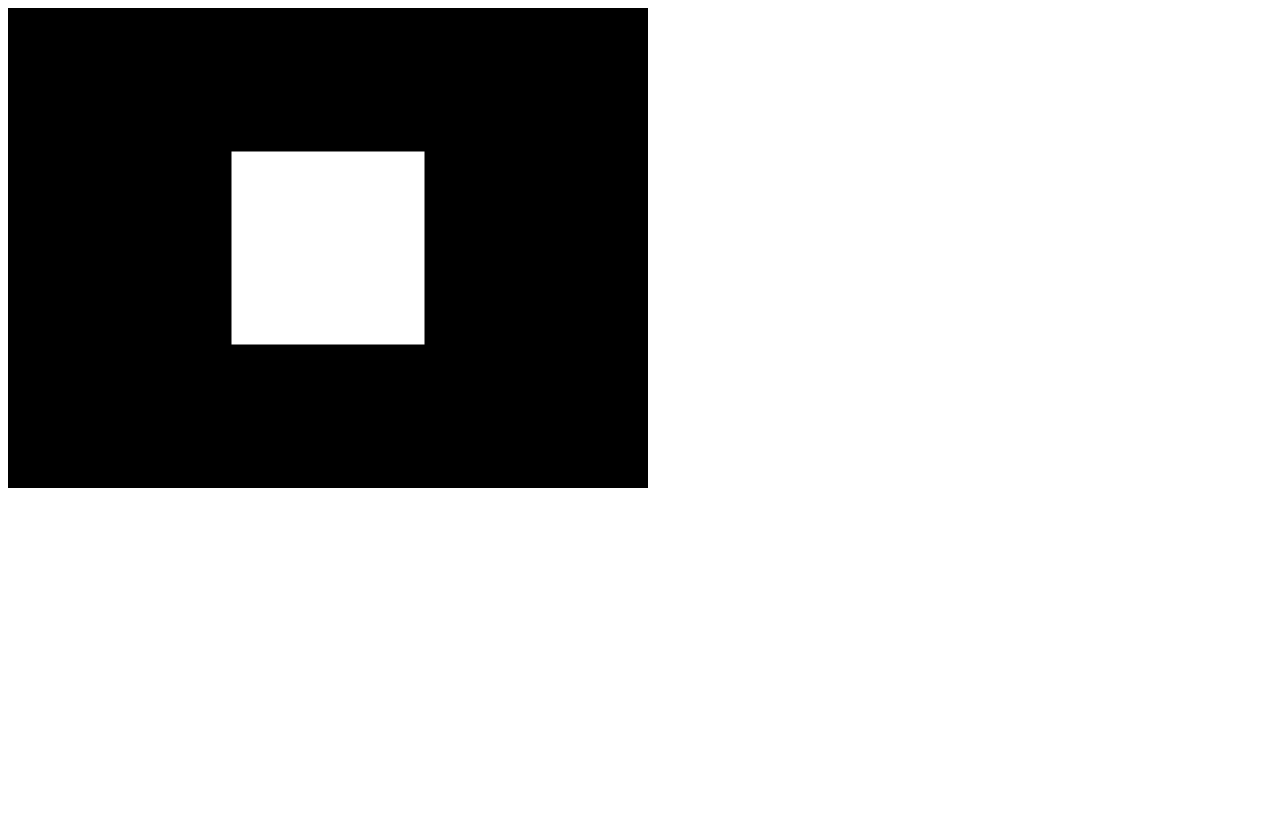
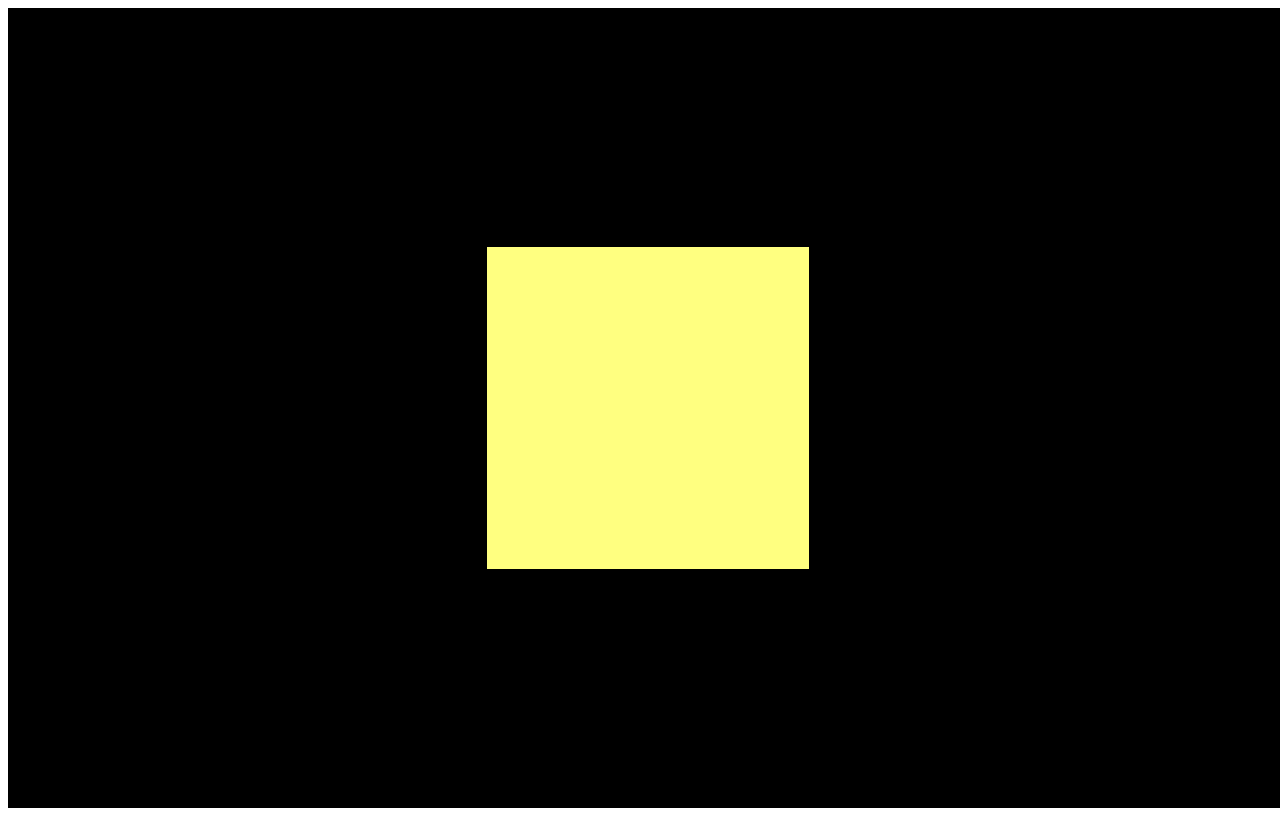
Before and after one commit to Jeffwngl/Playground, a website built with Vite: page WebGL-Playground/index.html in a window 1280 px wide. Built offline with nearby package versions, Linux system fonts and the light colour scheme.

Commit message:
canvas resize

```diff
--- a/WebGL-Playground/helpers/utils.js
+++ b/WebGL-Playground/helpers/utils.js
@@ -0,0 +1,12 @@
+function resizeCanvas(canvas, gl) {
+    const displayWidth = window.innerWidth;
+    const displayHeight = window.innerHeight;
+    const scale = window.devicePixelRatio;
+
+    canvas.width = Math.floor(displayWidth * scale);
+    canvas.height = Math.floor(displayHeight * scale);
+
+    gl.viewport(0, 0, gl.drawingBufferWidth, gl.drawingBufferHeight);
+}
+
+export { resizeCanvas }
--- a/WebGL-Playground/index.html
+++ b/WebGL-Playground/index.html
@@ -3,10 +3,11 @@
   <head>
     <meta charset="utf-8" />
     <title>WebGL Playground</title>
+    <link rel="stylesheet" href="styles.css">
     <script src="./src/main.js" type="module"></script>
   </head>
 
   <body>
-    <canvas id="gl-canvas" width="640" height="480"></canvas>
+    <canvas id="gl-canvas"></canvas>
   </body>
 </html>
--- a/WebGL-Playground/shaders/fragment.js
+++ b/WebGL-Playground/shaders/fragment.js
@@ -1,6 +1,6 @@
 const fragmentShader = `
     void main() {
-        gl_FragColor = vec4(1.0, 1.0, 1.0, 1.0);
+        gl_FragColor = vec4(1.0, 1.0, 0.5, 1.0);
     }
 `;
 
--- a/WebGL-Playground/src/main.js
+++ b/WebGL-Playground/src/main.js
@@ -1,6 +1,7 @@
 import { Shader } from "../helpers/shader";
 import { drawScene } from "../common/drawScene";
 import { initBuffers } from "../helpers/buffer";
+import { resizeCanvas } from "../helpers/utils";
 
 // shaders
 import { vertexShader } from "../shaders/vertex";
@@ -10,6 +11,7 @@ main();
 
 function main() {
   const canvas = document.querySelector("#gl-canvas");
+
   // Initialize the GL context
   const gl = canvas.getContext("webgl");
 
@@ -20,7 +22,6 @@ function main() {
     );
     return;
   }
-
 
   // ---------- RENDERING LOOP ---------- //
   // Set clear color to black, fully opaque
@@ -50,5 +51,12 @@ function main() {
 
   const buffers = initBuffers(gl);
 
+  resizeCanvas(canvas, gl);
+
+  window.addEventListener("resize", () => {
+    resizeCanvas(canvas, gl);
+    drawScene(gl, programInfo, buffers);
+  })
+
   drawScene(gl, programInfo, buffers);
 }
--- /dev/null
+++ b/WebGL-Playground/styles.css
@@ -0,0 +1,5 @@
+#gl-canvas {
+    width: 100vw;
+    height: 100vh;
+    display: block; /* Prevents unwanted scrollbars */
+}
```
